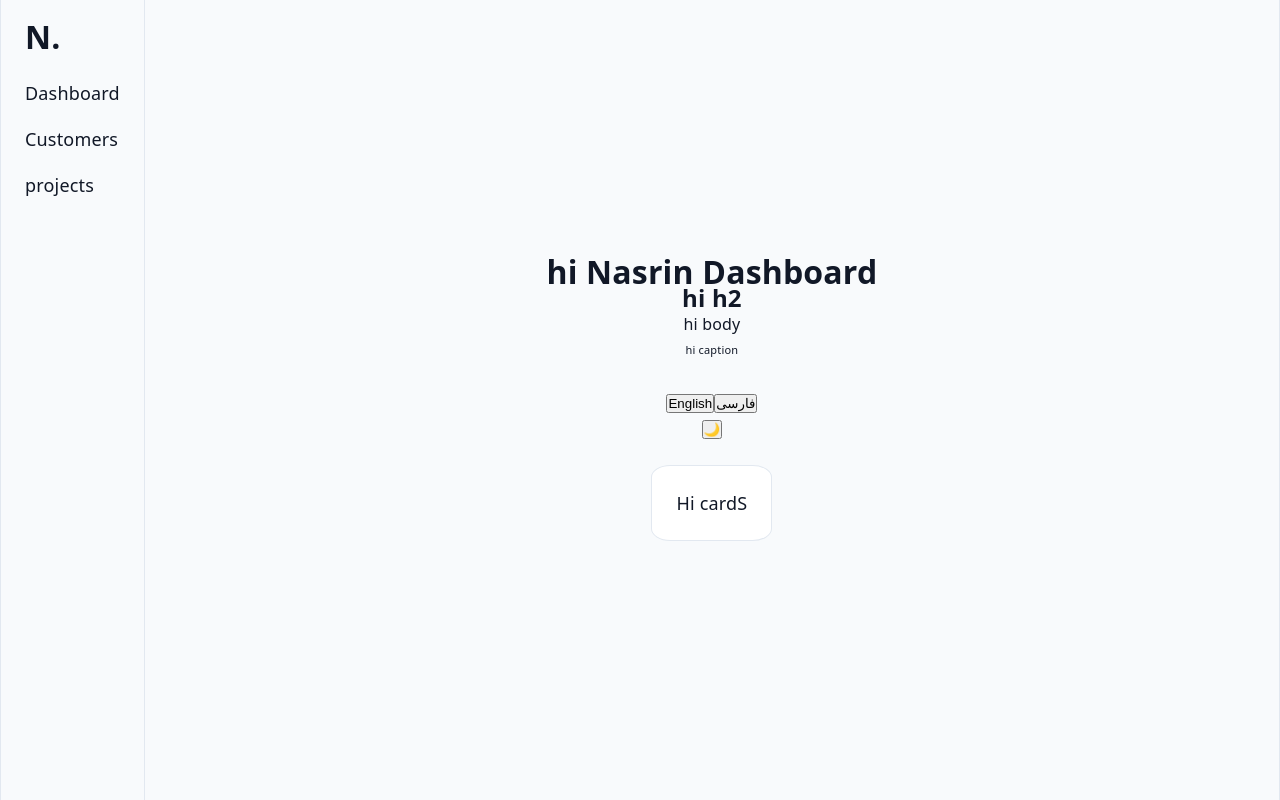
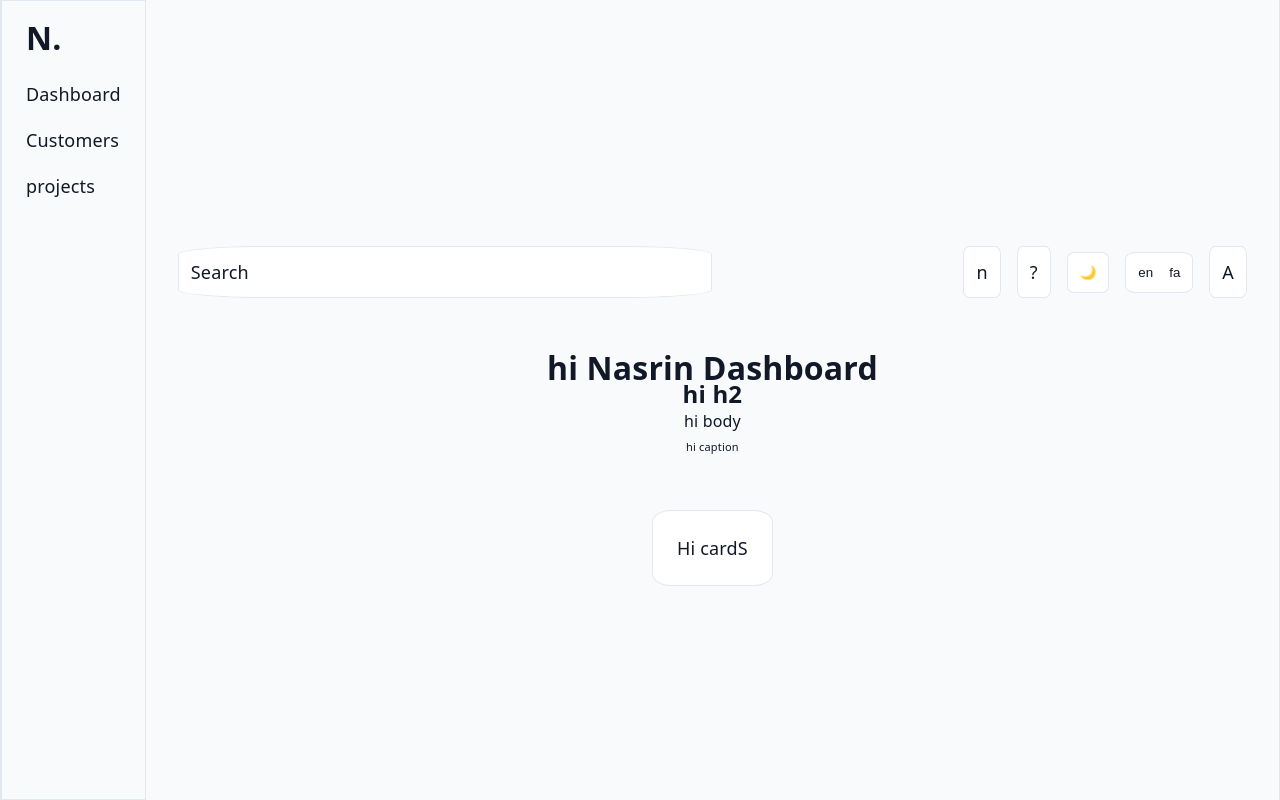
Before and after one commit to nasrin-moshayedi/CRM-Dashboard, a React (Vite) app: page / in a window 1280 px wide. Built offline with nearby package versions, Linux system fonts and the light colour scheme.

Commit message:
feat: add dashboard page topbar

```diff
--- a/src/App.tsx
+++ b/src/App.tsx
@@ -1,39 +1,15 @@
 
 import './App.css'
-import { useTheme } from "./theme/ThemeProvider";
-import { useTranslation } from 'react-i18next'
-import LanguageSwitcher from './components/commen/local'
-import Typography from './components/ui/Typography'
-import Button from './components/ui/Button'
-import Card from './components/ui/card'
 import SideBar from './layouts/sidebar';
+import Dashboard from './pages/dashboard';
 function App() {
-  const { theme, toggleTheme } = useTheme();
-  const { t } = useTranslation();
+
 
   return (
     <div className='flex'>
     <SideBar />
       <section id="center">
-        <div className="hero">
-          <Typography className={"h1"} > {t("hi-nasrin")}  {t("dashboard")}</Typography>
-                    <Typography className={"h2"} > hi h2</Typography>
-          <Typography className={"body"} > hi body</Typography>
-          <Typography className={"caption"} > hi caption</Typography>
-        </div>
-        <div>
-
-          <LanguageSwitcher />
-          <Typography>
-            <Button onClick={toggleTheme} >
-              {theme === "light" ? "🌙" : "☀️"}
-            </Button>
-
-          </Typography>
-        </div>
-        <Card >
-          Hi cardS
-        </Card>
+        <Dashboard/>
       </section>
 
     </div>
--- a/src/components/commen/local.tsx
+++ b/src/components/commen/local.tsx
@@ -16,10 +16,10 @@ const lang = localStorage.getItem("language") || "en";
   return (
     <div>
       <Button onClick={() => changeLanguage("en")}>
-                English
+                en
       </Button>
       <Button onClick={() => changeLanguage("fa")}>
-                فارسی
+                fa
       </Button>
     </div>
   );
--- a/src/components/ui/card/Card.types.ts
+++ b/src/components/ui/card/Card.types.ts
@@ -2,4 +2,5 @@ import type { ReactNode } from "react";
 
 export interface CardTypes {
         children: ReactNode;
+        className?: string;
 }
--- a/src/components/ui/card/index.tsx
+++ b/src/components/ui/card/index.tsx
@@ -1,9 +1,9 @@
 import "./index.scss";
 import type { CardTypes } from "./Card.types";
 
-const Card = ({children}: CardTypes) => {
+const Card = ({children, className}: CardTypes) => {
     return(
-        <div className="card">
+        <div className={"card " + className}>
             {children}
         </div>
     )
--- a/src/layouts/sidebar/index.scss
+++ b/src/layouts/sidebar/index.scss
@@ -3,7 +3,7 @@
 .sidebar {
     height: 100vh;
     // background: var(--card);
-    border-right: 1px solid var(--border);
+    border: 1px solid var(--border);
     padding: 24px;
     list-style: none;
     text-align: justify;
--- /dev/null
+++ b/src/pages/dashboard/index.scss
@@ -0,0 +1,26 @@
+.topbar {
+    display: flex;
+    justify-content: space-between;
+    align-items: center;
+    width: 100%;
+    padding: 32px;
+    .cardTop {
+        padding: 12px;
+        width: 50%;
+        justify-content: left;
+    }
+    div {
+        display: flex;
+        justify-content: center;
+        align-items: center;
+        gap: 16px;
+        .card {
+            padding: 12px;
+        }
+        button {
+            background: var(--card);
+            border: none;
+            color: var(--text)
+        }
+    }
+}
--- /dev/null
+++ b/src/pages/dashboard/index.tsx
@@ -0,0 +1,56 @@
+import Typography from "../../components/ui/Typography";
+import LanguageSwitcher from "../../components/commen/local";
+import Button from "../../components/ui/Button";
+import { useTranslation } from 'react-i18next'
+import { useTheme } from "../../theme/ThemeProvider";
+import Card from "../../components/ui/card";
+import "./index.scss"
+const Dashboard = () => {
+      const { theme, toggleTheme } = useTheme();
+      const { t } = useTranslation();
+    return(
+        <>
+        <div className="topbar">
+            <Card className="cardTop">
+                Search
+            </Card>
+            <div>
+            <Card>
+                n
+            </Card>
+            <Card>
+                ?
+            </Card>
+
+            <Card>
+                <Button onClick={toggleTheme} >
+                   {theme === "light" ? "🌙" : "☀️"}
+                </Button>
+            </Card>
+            <Card>
+                <LanguageSwitcher />
+            </Card>
+            <Card>
+                A
+            </Card>
+            </div>
+        </div>
+        <div className="hero">
+          <Typography className={"h1"} > {t("hi-nasrin")}  {t("dashboard")}</Typography>
+          <Typography className={"h2"} > hi h2</Typography>
+          <Typography className={"body"} > hi body</Typography>
+          <Typography className={"caption"} > hi caption</Typography>
+        </div>
+        <div>
+
+
+
+        </div>
+        <Card >
+          Hi cardS
+        </Card>
+        </>
+    )
+}
+
+export default Dashboard;
```
Also changed, not shown: src/pages/dashboard/index.types.ts (added).
